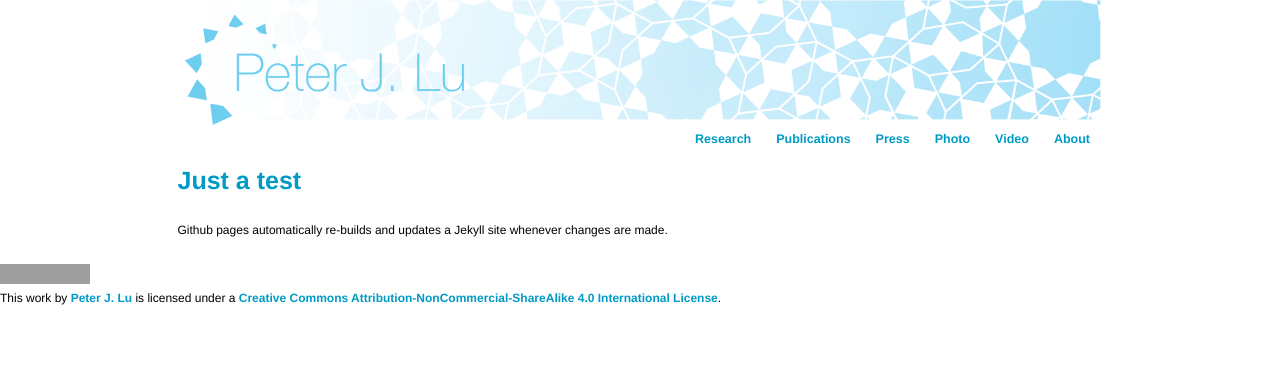
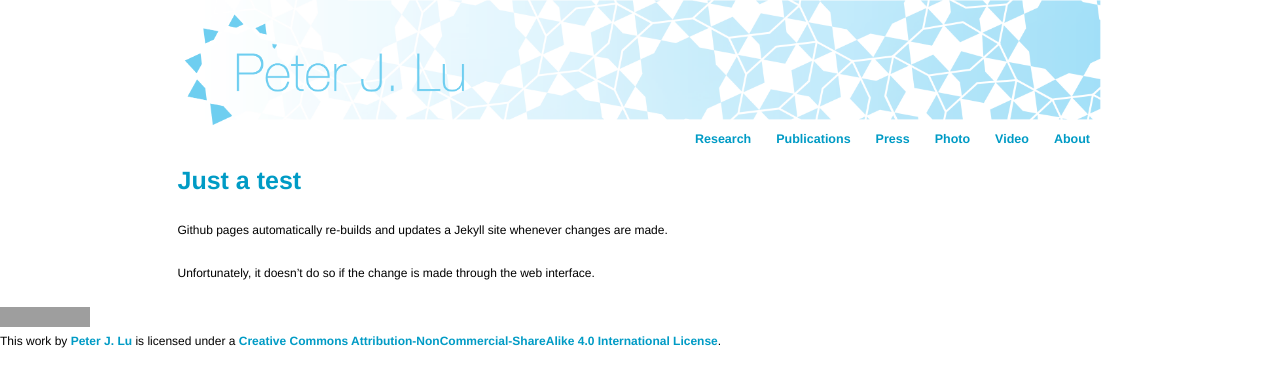
Before and after one commit to mattgilbertnet/colloidsorg, a Jekyll site: the page built from _posts/2018-07-02-test.md, in a window 1280 px wide. Shown: the top 387 px of the page. Built offline with Jekyll 4.4.1, drawn with Linux system fonts in a browser that asks for light colours; grey boxes are pictures that could not be loaded.

Commit message:
Clarification about adding a post
Updating through the web interface doesn’t seem to trigger a rebuild

```diff
--- a/_posts/2018-07-02-test.md
+++ b/_posts/2018-07-02-test.md
@@ -7,3 +7,5 @@ title: Temporary test post
 # Just a test
 
 Github pages automatically re-builds and updates a Jekyll site whenever changes are made.
+
+Unfortunately, it doesn't do so if the change is made through the web interface.
```
